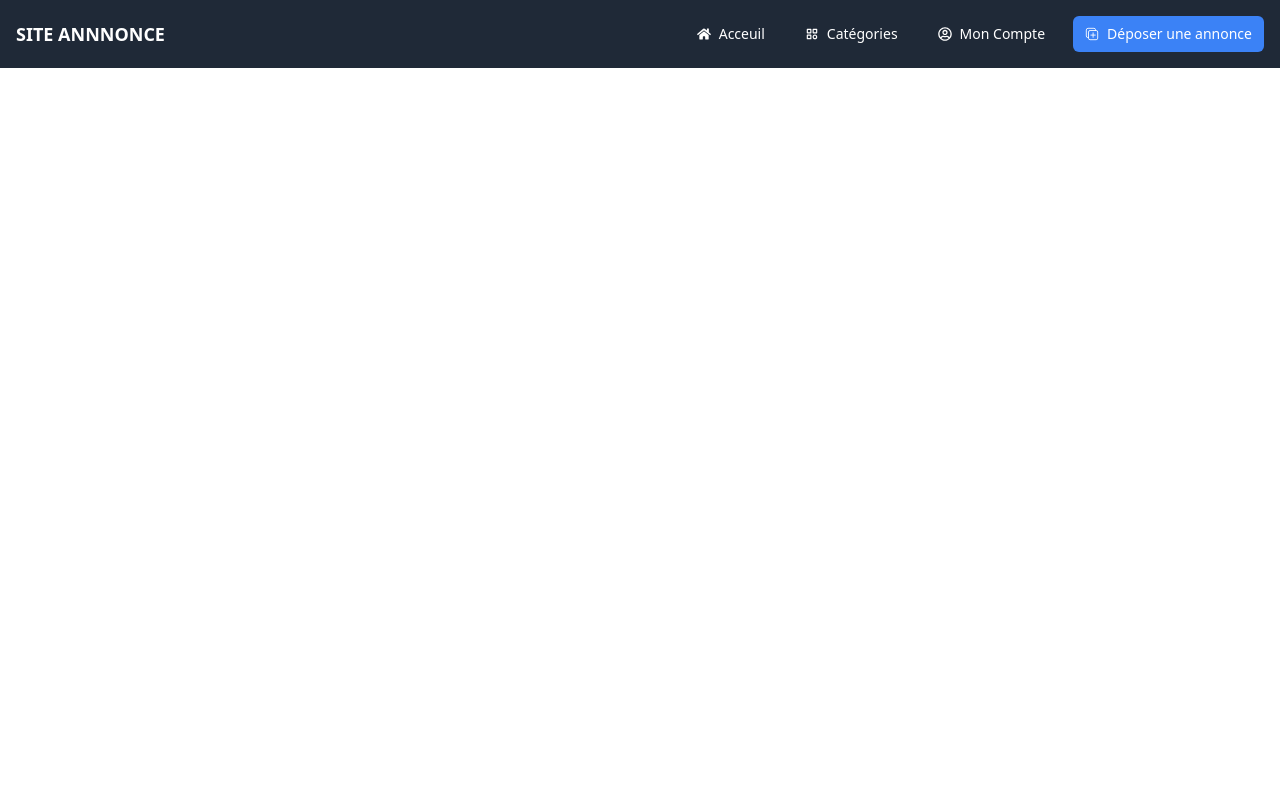
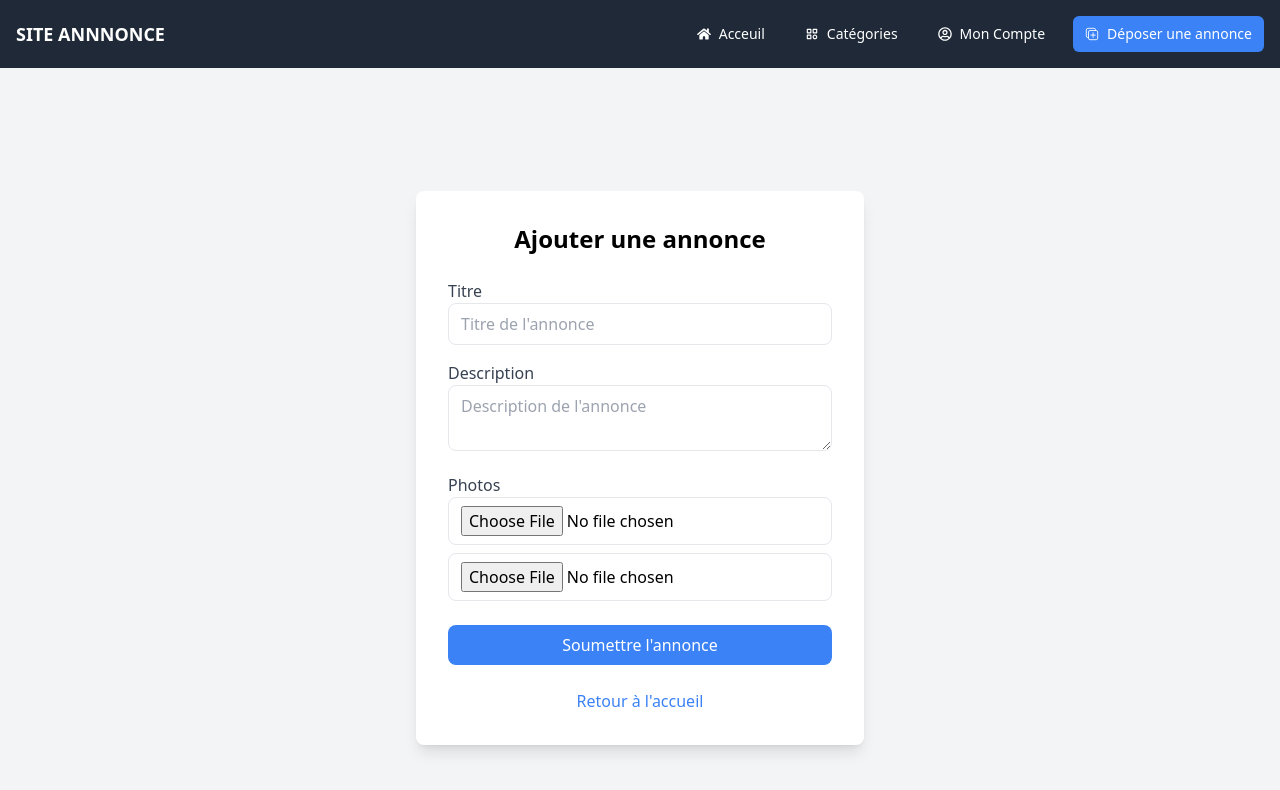
Before and after one commit to AristideDongo/Annonce-website, a React (Create React App) app: page /src/components/Annonce/annonce.jsx in a window 1280 px wide. Shown: the top 790 px of the page. Built offline with nearby package versions, Linux system fonts and the light colour scheme.

Commit message:
initial commit

```diff
--- /dev/null
+++ b/src/components/Annonce/annonce.jsx
@@ -0,0 +1,90 @@
+import React, { useState } from 'react';
+import { Link } from "react-router-dom";
+
+const Annonce = () =>{
+ const [formData, setFormData] = useState({
+  title: '',
+  description: '',
+  photos: ['', '']
+});
+
+const handleChange = (e) => {
+  const { name, value } = e.target;
+  setFormData({
+    ...formData,
+    [name]: value
+  });
+};
+
+const handlePhotoChange = (index, e) => {
+  const newPhotos = [...formData.photos];
+  newPhotos[index] = e.target.files[0];
+  setFormData({
+    ...formData,
+    photos: newPhotos
+  });
+};
+
+const handleSubmit = (e) => {
+  e.preventDefault();
+  // Custom implementation to handle form submission
+  console.log(formData);
+  alert('Annonce soumise avec succès');
+};
+ return(
+  <>
+  <div className="min-h-screen flex items-center justify-center bg-gray-100">
+      <div className="bg-white p-8 rounded-lg shadow-lg w-full max-w-md">
+        <h2 className="text-2xl font-bold mb-6 text-center">Ajouter une annonce</h2>
+        <form onSubmit={handleSubmit}>
+          <div className="mb-4">
+            <label className="block text-gray-700">Titre</label>
+            <input
+              type="text"
+              name="title"
+              value={formData.title}
+              onChange={handleChange}
+              className="w-full px-3 py-2 border rounded-lg focus:outline-none focus:ring focus:border-blue-300"
+              placeholder="Titre de l'annonce"
+            />
+          </div>
+          <div className="mb-4">
+            <label className="block text-gray-700">Description</label>
+            <textarea
+              name="description"
+              value={formData.description}
+              onChange={handleChange}
+              className="w-full px-3 py-2 border rounded-lg focus:outline-none focus:ring focus:border-blue-300"
+              placeholder="Description de l'annonce"
+            />
+          </div>
+          <div className="mb-4">
+            <label className="block text-gray-700">Photos</label>
+            {formData.photos.map((photo, index) => (
+              <input
+                key={index}
+                type="file"
+                onChange={(e) => handlePhotoChange(index, e)}
+                className="w-full px-3 py-2 border rounded-lg focus:outline-none focus:ring focus:border-blue-300 mb-2"
+              />
+            ))}
+          </div>
+          <button
+            type="submit"
+            className="w-full bg-blue-500 text-white py-2 rounded-lg hover:bg-green-600 transition duration-200"
+          >
+            Soumettre l'annonce
+          </button>
+        </form>
+        <div className="mt-6 text-center">
+          <Link to="/" className="text-blue-500 hover:underline">
+            Retour à l'accueil
+          </Link>
+        </div>
+      </div>
+    </div>
+  </>
+ )
+}
+
+export default Annonce
--- a/src/components/Home/home.jsx
+++ b/src/components/Home/home.jsx
@@ -5,7 +5,7 @@ const Home = () => {
         <div className="grid grid-cols-12 gap-4">
           {/* Section de tri des produits */}
           <aside className="col-span-2 bg-gray-100 p-2 rounded-s-lg shadow-md max-h-72 overflow-auto">
-            <h2 className="text-lg font-bold mb-2 text-center">Trier les produits</h2>
+            <h2 className="text-lg font-bold mb-2 text-center">Trier par</h2>
             <div className="flex flex-col space-y-1">
               <button className="text-gray-900 bg-white p-1 rounded-lg shadow-md hover:bg-blue-100">
                 Prix Haut
--- a/src/components/Navbar/navbar.jsx
+++ b/src/components/Navbar/navbar.jsx
@@ -68,7 +68,7 @@ const Navbar = () => {
               </ul>
             )}
           </div>
-          <Link to="#" className="bg-blue-500 text-white px-3 py-2 rounded-md text-sm font-medium hover:bg-blue-700 flex items-center">
+          <Link to="/src/components/Annonce/annonce.jsx" className="bg-blue-500 text-white px-3 py-2 rounded-md text-sm font-medium hover:bg-blue-700 flex items-center">
             <IoDuplicateOutline className="mr-2"/> Déposer une annonce
           </Link>
         </div>
--- a/src/components/User/setting.jsx
+++ b/src/components/User/setting.jsx
@@ -1,4 +1,4 @@
-import React, { useState } from 'react';
+import { useState } from "react";
 
 const Setting = () => {
   const [userInfo, setUserInfo] = useState({
@@ -116,6 +116,8 @@ const Setting = () => {
     <div className="container mx-auto p-4">
       <h1 className="text-2xl font-bold mb-4">Paramètres du compte</h1>
 
+      <div className="flex flex-wrap -mx-2">
+        <div className="w-full md:w-1/2 px-2">
           <form onSubmit={handleSubmitUserInfo} className="mb-6">
             <h2 className="text-xl font-semibold mb-2">Informations personnelles</h2>
             <div className="mb-4">
@@ -151,6 +153,33 @@ const Setting = () => {
             <button type="submit" className="bg-blue-500 text-white p-2 rounded">Mettre à jour</button>
           </form>
 
+          <form onSubmit={handleSubmitNotifications} className="mb-6">
+            <h2 className="text-xl font-semibold mb-2">Préférences de notification</h2>
+            <div className="mb-4">
+              <label className="block text-sm font-medium mb-1">Notifications par email</label>
+              <input
+                type="checkbox"
+                name="emailNotifications"
+                checked={notifications.emailNotifications}
+                onChange={handleNotificationsChange}
+                className="mr-2"
+              />
+            </div>
+            <div className="mb-4">
+              <label className="block text-sm font-medium mb-1">Notifications par SMS</label>
+              <input
+                type="checkbox"
+                name="smsNotifications"
+                checked={notifications.smsNotifications}
+                onChange={handleNotificationsChange}
+                className="mr-2"
+              />
+            </div>
+            <button type="submit" className="bg-blue-500 text-white p-2 rounded">Mettre à jour les préférences</button>
+          </form>
+        </div>
+
+        <div className="w-full md:w-1/2 px-2">
           <form onSubmit={handleSubmitPassword} className="mb-6">
             <h2 className="text-xl font-semibold mb-2">Changer le mot de passe</h2>
             <div className="mb-4">
@@ -185,33 +214,10 @@ const Setting = () => {
             </div>
             <button type="submit" className="bg-blue-500 text-white p-2 rounded">Changer le mot de passe</button>
           </form>
-
-      <form onSubmit={handleSubmitNotifications}>
-        <h2 className="text-xl font-semibold mb-2">Préférences de notification</h2>
-        <div className="mb-4">
-          <label className="block text-sm font-medium mb-1">Notifications par email</label>
-          <input
-            type="checkbox"
-            name="emailNotifications"
-            checked={notifications.emailNotifications}
-            onChange={handleNotificationsChange}
-            className="mr-2"
-          />
         </div>
-        <div className="mb-4">
-          <label className="block text-sm font-medium mb-1">Notifications par SMS</label>
-          <input
-            type="checkbox"
-            name="smsNotifications"
-            checked={notifications.smsNotifications}
-            onChange={handleNotificationsChange}
-            className="mr-2"
-          />
       </div>
-        <button type="submit" className="bg-blue-500 text-white p-2 rounded">Mettre à jour les préférences</button>
-      </form>
     </div>
   );
 };
 
-export default Setting;
+export default Setting
--- a/src/components/rout.jsx
+++ b/src/components/rout.jsx
@@ -5,6 +5,7 @@ import Setting from "./User/setting";
  import Singin from "./User/sing-in";
 import Singup from "./User/sing-up";
 import Mdpoublie from "./User/mdpoublie";
+import Annonce from "./Annonce/annonce";
 
 const Rout = () =>{
  return(
@@ -15,7 +16,8 @@ const Rout = () =>{
   <Route path="/src/components/User/setting.jsx" element={<Setting/>}/>
   <Route path="/src/components/User/sing-in.jsx" element={<Singin/>}/>
   <Route path="/src/components/User/sing-up.jsx" element={<Singup/>}/>
-  <Route path="/src/components/User/mdpoublie.jsx" element={<Mdpoublie/>} />
+  <Route path="/src/components/User/mdpoublie.jsx" element={<Mdpoublie/>}/>
+  <Route path="/src/components/Annonce/annonce.jsx" element={<Annonce/>} />
   </Routes>
   </>
  )
```
Also changed, not shown: public/logo192.png (deleted), public/logo512.png (deleted). Lines whose indentation alone changed are shown as unchanged.
